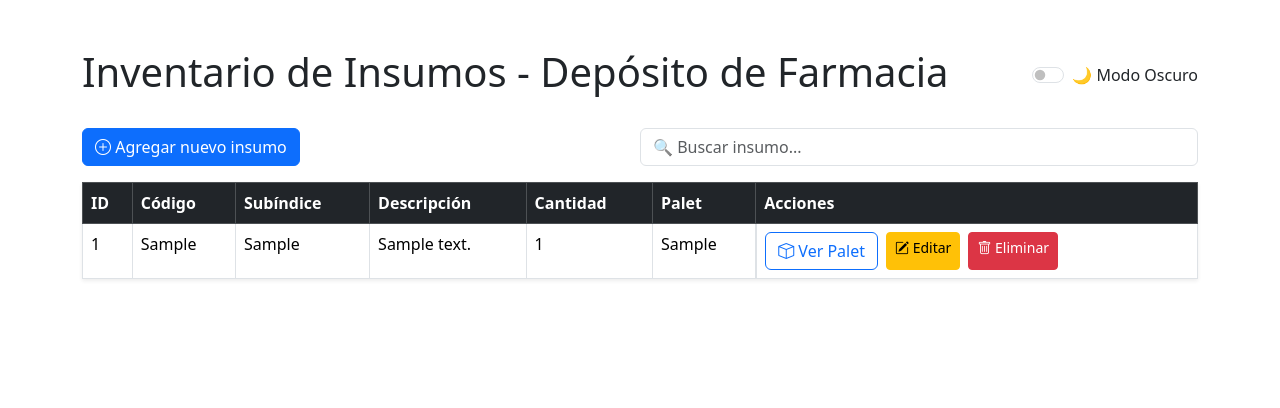
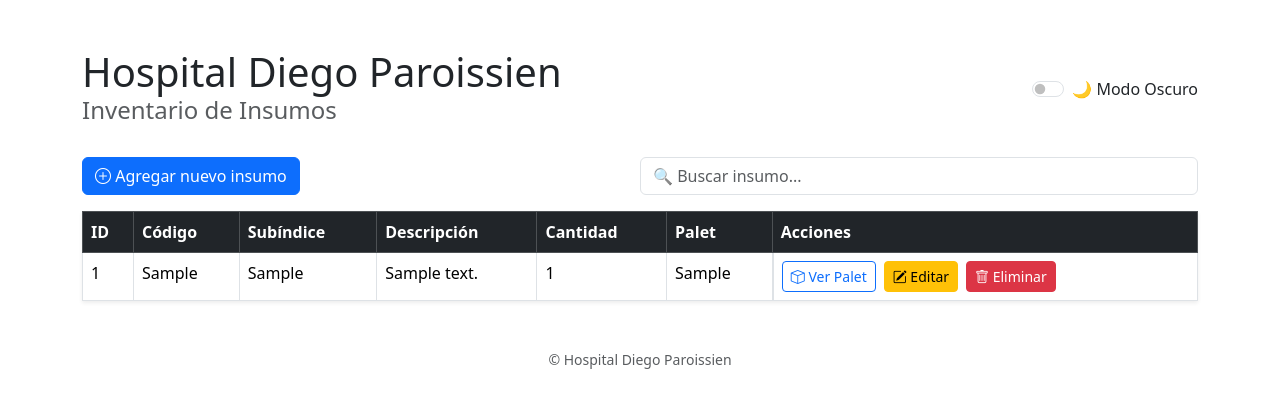
Before and after one commit to JoaquinYap/inventario-deposito-farmacia, a Flask app: page / in a window 1280 px wide. Shown: the top 408 px of the page. Run offline with Flask 3, Linux system fonts and the light colour scheme; tables that the repository leaves empty hold one stand-in row (values such as "Sample post").

Commit message:
Update index.html

```diff
--- a/templates/index.html
+++ b/templates/index.html
@@ -2,7 +2,7 @@
 <html lang="es">
 <head>
     <meta charset="UTF-8">
-    <title>Inventario de Insumos - Depósito de Farmacia</title>
+    <title>Inventario de Insumos - Hospital Diego Paroissien</title>
     <meta name="viewport" content="width=device-width, initial-scale=1">
     <link href="https://cdn.jsdelivr.net/npm/bootstrap@5.3.3/dist/css/bootstrap.min.css" rel="stylesheet">
     <link rel="stylesheet" href="https://cdn.jsdelivr.net/npm/bootstrap-icons/font/bootstrap-icons.css">
@@ -18,30 +18,27 @@
         .table-dark-mode th, .table-dark-mode td {
             border-color: #444;
         }
-        .dark-mode .form-control {
+        .dark-mode .form-control,
+        .dark-mode .table,
+        .dark-mode .card {
             background-color: #2c2c2c;
             color: white;
             border-color: #444;
-        }
-        .dark-mode .btn-primary {
-            background-color: #0069d9;
-            border-color: #0062cc;
-        }
-        .dark-mode .btn-danger {
-            background-color: #c82333;
-            border-color: #bd2130;
         }
     </style>
 </head>
 <body>
     <div class="container mt-5">
-        <div class="d-flex justify-content-between align-items-center mb-4">
-            <h1>Inventario de Insumos - Depósito de Farmacia</h1>
+        <header class="d-flex justify-content-between align-items-center mb-4">
+            <div>
+                <h1 class="mb-0">Hospital Diego Paroissien</h1>
+                <h4 class="text-muted">Inventario de Insumos</h4>
+            </div>
             <div class="form-check form-switch">
                 <input class="form-check-input" type="checkbox" id="modoOscuro">
                 <label class="form-check-label" for="modoOscuro">🌙 Modo Oscuro</label>
             </div>
-        </div>
+        </header>
 
         <div class="d-flex justify-content-between align-items-center mb-3">
             <a href="/agregar" class="btn btn-primary"><i class="bi bi-plus-circle"></i> Agregar nuevo insumo</a>
@@ -70,13 +67,13 @@
                     <td>{{ insumo[4] }}</td>
                     <td>{{ insumo[5] }}</td>
                     <td class="d-flex gap-2">
-                        <a href="/palets/{{ insumo[5] }}" class="btn btn-outline-primary">
+                        <a href="/palets/{{ insumo[5] }}" class="btn btn-outline-primary btn-sm">
                             <i class="bi bi-box"></i> Ver Palet
                         </a>
-                        <a href="/editar/{{ insumo[0] }}" class="btn btn-sm btn-warning">
+                        <a href="/editar/{{ insumo[0] }}" class="btn btn-warning btn-sm">
                             <i class="bi bi-pencil-square"></i> Editar
                         </a>
-                        <a href="/eliminar/{{ insumo[0] }}" class="btn btn-sm btn-danger" onclick="return confirm('¿Estás seguro que deseas eliminar este insumo?');">
+                        <a href="/eliminar/{{ insumo[0] }}" class="btn btn-danger btn-sm" onclick="return confirm('¿Estás seguro que deseas eliminar este insumo?');">
                             <i class="bi bi-trash"></i> Eliminar
                         </a>
                     </td>
@@ -88,36 +85,32 @@
                 {% endfor %}
             </tbody>
         </table>
+
+        <footer class="mt-5 text-center text-muted small">
+            © Hospital Diego Paroissien
+        </footer>
     </div>
 
     <script src="https://cdn.jsdelivr.net/npm/bootstrap@5.3.3/dist/js/bootstrap.bundle.min.js"></script>
     <script>
         const modoOscuroSwitch = document.getElementById('modoOscuro');
-
-        // Activar modo oscuro al cargar si está guardado
+        const tabla = document.getElementById('tablaInsumos');
         if (localStorage.getItem('modoOscuro') === 'true') {
             document.body.classList.add('dark-mode');
-            document.getElementById('tablaInsumos')?.classList.add('table-dark-mode');
-            if (modoOscuroSwitch) modoOscuroSwitch.checked = true;
+            tabla?.classList.add('table-dark-mode');
+            modoOscuroSwitch.checked = true;
         }
+        modoOscuroSwitch?.addEventListener('change', function () {
+            const activado = this.checked;
+            document.body.classList.toggle('dark-mode', activado);
+            tabla?.classList.toggle('table-dark-mode', activado);
+            localStorage.setItem('modoOscuro', activado);
+        });
 
-        // Escuchar cambios
-        if (modoOscuroSwitch) {
-            modoOscuroSwitch.addEventListener('change', function () {
-                const activado = this.checked;
-                document.body.classList.toggle('dark-mode', activado);
-                document.getElementById('tablaInsumos')?.classList.toggle('table-dark-mode', activado);
-                localStorage.setItem('modoOscuro', activado);
-            });
-        }
-
-        const buscador = document.getElementById('buscador');
-        buscador.addEventListener('keyup', function () {
+        document.getElementById('buscador').addEventListener('keyup', function () {
             const valor = this.value.toLowerCase();
-            const filas = document.querySelectorAll('#tablaInsumos tbody tr');
-            filas.forEach(fila => {
-                const texto = fila.textContent.toLowerCase();
-                fila.style.display = texto.includes(valor) ? '' : 'none';
+            document.querySelectorAll('#tablaInsumos tbody tr').forEach(fila => {
+                fila.style.display = fila.textContent.toLowerCase().includes(valor) ? '' : 'none';
             });
         });
     </script>
```
